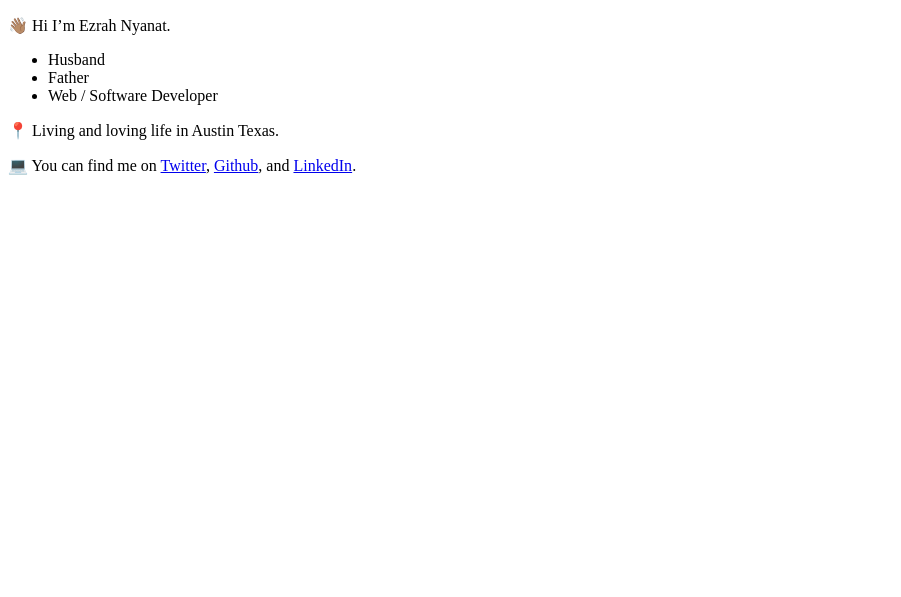
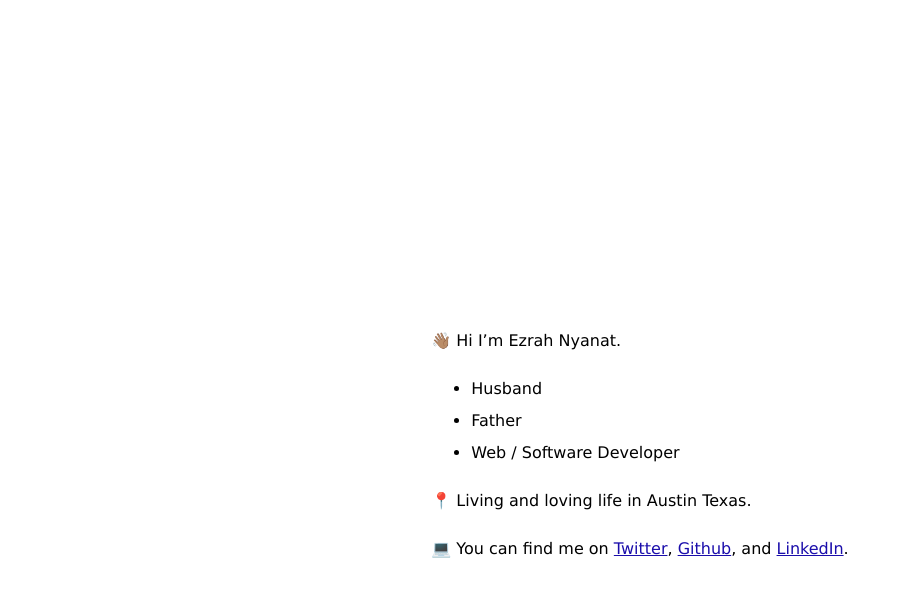
Before and after one commit to ezrahnyanat/ezrahsite, a Jekyll site: the page built from index.md, in a window 1280 px wide. Shown: the top 597 px of the page, without its empty margins (0-901 px from the left). Built offline with Jekyll 4.4.1, drawn with Linux system fonts in a browser that asks for light colours.

Commit message:
Lol forgot the main thing

```diff
--- a/_layouts/default.html
+++ b/_layouts/default.html
@@ -1,6 +1,6 @@
 <!DOCTYPE html>
 <title>{{ site.title }}</title>
-<link href="{{ "/docs/assets/styles.css" | absolute_url }}" rel="stylesheet" type="text/css">
+<link href="{{ "/docs/assets/css/styles.css" | absolute_url }}" rel="stylesheet" type="text/css">
 
 <html>
   <body>
```
